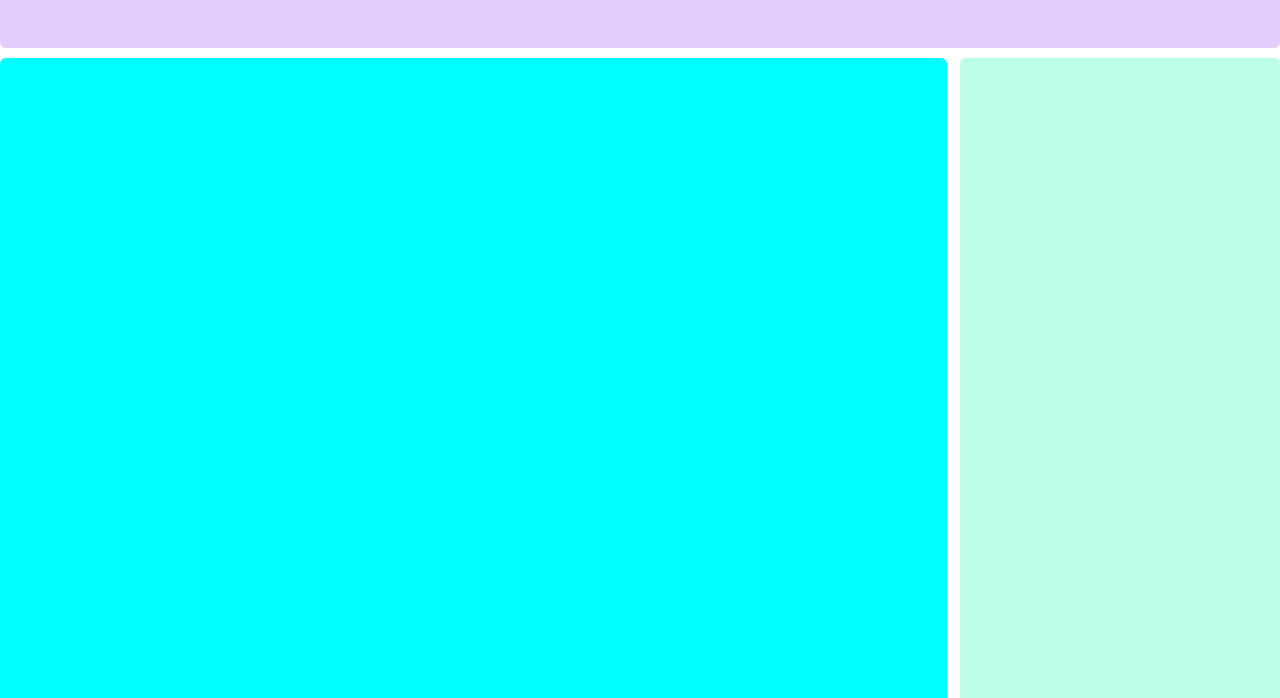
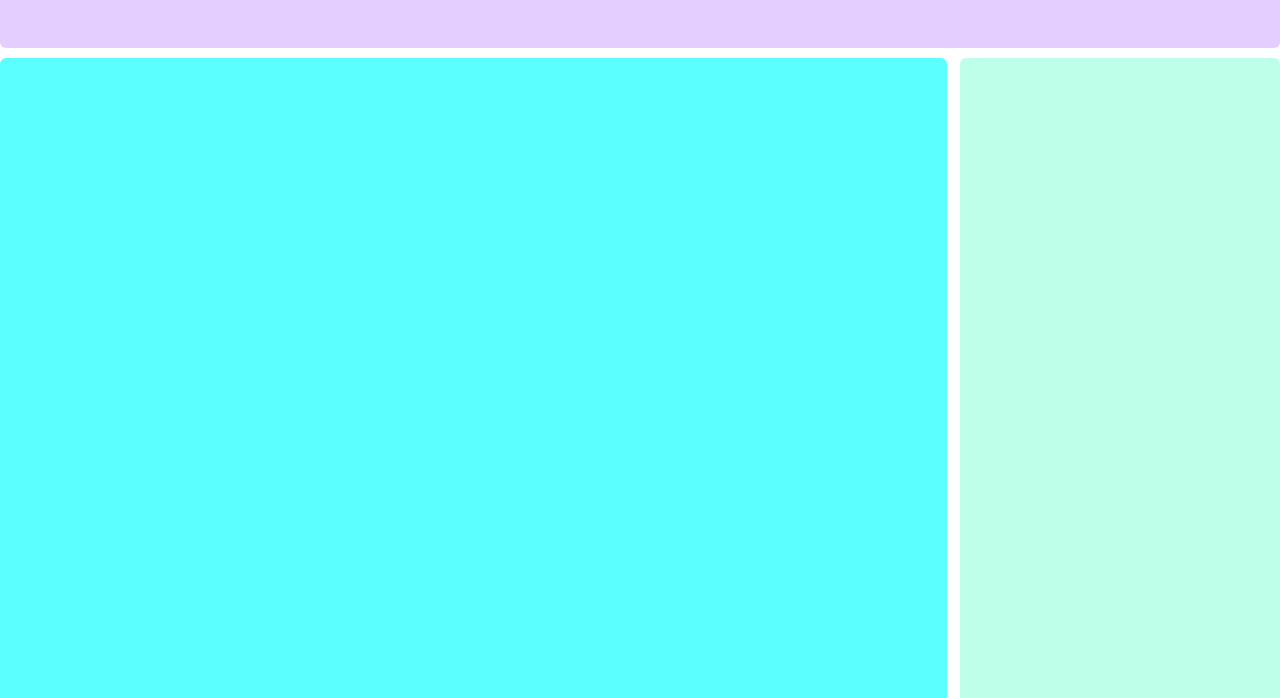
Before and after one commit to domeneghettii/aula-01-html, a plain HTML site: page index.html in a window 1280 px wide. Shown: the part 102-800 px from the top of the page. Drawn offline with Linux system fonts and the light colour scheme; a web font is replaced by a local one.

Commit message:
refactor: create main aside colors

```diff
--- a/assets/styles.index.css
+++ b/assets/styles.index.css
@@ -39,7 +39,7 @@ header {
 }
 
 main {
-    background-color: aqua;
+    background-color:rgba(0, 255, 255, 0.642);
     border-radius: 6px;
     height: 100%;
     width: 74%;
```
